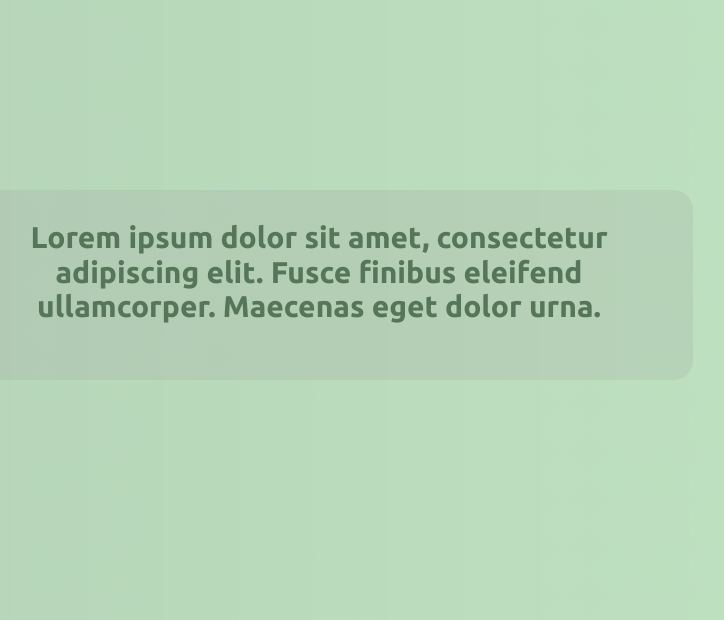
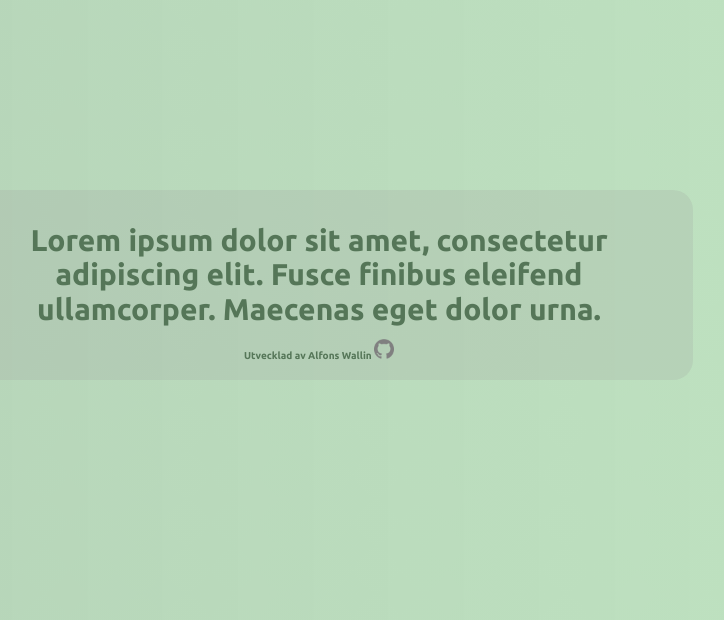
Before and after one commit to Snegil/DagensKomplimang, a PHP site: page / in a window 1280 px wide. Shown: the top 620 px of the page, without its empty margins (321-1045 px from the left). Run offline with PHP 8.4, Linux system fonts and the light colour scheme.

Commit message:
Designen troligen färdig, ska se med lite "outside source" om den ser bra ut. Lagt till credit och länk till github inkl. bild!

```diff
--- a/index.php
+++ b/index.php
@@ -15,9 +15,15 @@
 	<body>
         <div id="wrapper">
             <div id="komplimang">
-			Lorem ipsum dolor sit amet, consectetur adipiscing elit. Fusce finibus eleifend ullamcorper. Maecenas eget dolor urna.
+				<div id="komplimangen">
+					Lorem ipsum dolor sit amet, consectetur adipiscing elit. Fusce finibus eleifend ullamcorper. Maecenas eget dolor urna.
+				</div>
 				<div id="links">
-
+					Utvecklad av
+					<a href="#">Alfons Wallin</a>
+					<a href="https://github.com/Snegil/DagensKomplimang" target="_blank">
+					<img id="img" src="Images/GitHub-Mark.png" alt="Github">
+					</a>
 				</div>
 			</div>
         </div>
--- a/stylesheet.css
+++ b/stylesheet.css
@@ -17,13 +17,15 @@
 #wrapper div {
 }
 #wrapper #komplimang {
+    display: inline-grid;
     background-color: rgba(155, 155, 155, 0.20);
     font-family: 'Ubuntu', sans-serif;
     font-size: 30px;
     font-weight: bolder;
     color: #557658;
+    padding: 30px 25px;
 
-    padding: 30px 25px;
+    grid-template-rows: auto;
     grid-column-start: 2;
     grid-column-end: 3;
     grid-row-start: 20;
@@ -36,6 +38,34 @@
     -webkit-box-shadow: 0px 0px 50px 61px rgb(204, 204, 204);
     -moz-box-shadow: 0px 0px 50px 61px rgb(204, 204, 204);
     box-shadow: 0px 0px 50px 61px rgb(204, 204, 204); */
+}
+#wrapper #komplimang #komplimangen {
+    grid-row-start: 3;
+    grid-row-end: 5;
+}
+#wrapper #komplimang #links {
+    grid-row-start: 12;
+    grid-row-end: 13;
+    font-size: 10px;
+    height: 10px;
+}
+#wrapper #komplimang #links a {
+    text-decoration: none;
+    color: inherit;
+    transition-duration: 0.5s;
+}
+#wrapper #komplimang #links a:hover {
+    color: #39583c;
+}
+#wrapper #komplimang #links #img {
+    height: 20px;
+    filter: invert(50%);
+    -webkit-filter: invert(50%);
+    transition-duration: 0.5s;
+}
+#wrapper #komplimang #links #img:hover {
+    filter: invert(0%);
+-webkit-filter: invert(0%);
 }
 
 @media only screen and (max-width: 700px) {
```
Also changed, not shown: Images/GitHub-Mark.png (added).
